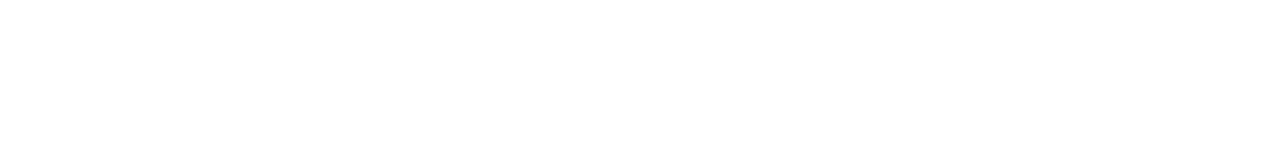
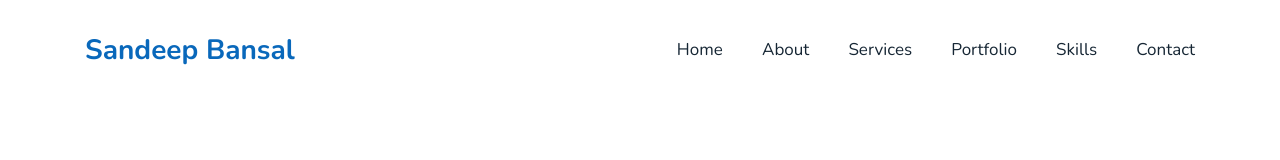
Before and after one commit to userSandeepB/my-portfolio, a plain HTML site: page index.html in a window 1280 px wide. Drawn offline with nearby package versions, Linux system fonts and the light colour scheme.

Commit message:
header added

```diff
--- a/css/style.css
+++ b/css/style.css
@@ -14,3 +14,29 @@ body {
   font-family: "Nunito", sans-serif;
   font-weight: 400;
 }
+
+/* Header */
+.header {
+  height: 100px;
+}
+.header-main {
+  height: 100px;
+  display: flex;
+  justify-content: space-between;
+  align-items: center;
+}
+.header-logo {
+  color: var(--primary-color);
+  font-size: 28px;
+  font-weight: 700;
+}
+.header-logo:hover {
+  text-decoration: none;
+}
+.header-link {
+  font-size: 17px;
+  color: var(--text-color);
+}
+.header-link:not(:last-child) {
+  margin-right: 35px;
+}
--- a/index.html
+++ b/index.html
@@ -24,5 +24,23 @@
 
     <title>Sandeep Bansal</title>
   </head>
-  <body></body>
+  <body>
+    <nav class="header">
+      <div class="container">
+        <div class="header-main">
+          <div class="header-brand">
+            <a href="index.html" class="header-logo">Sandeep Bansal</a>
+          </div>
+          <div class="header-menu">
+            <a href="index.html" class="header-link">Home</a>
+            <a href="#" class="header-link">About</a>
+            <a href="#" class="header-link">Services</a>
+            <a href="#" class="header-link">Portfolio</a>
+            <a href="#" class="header-link">Skills</a>
+            <a href="#" class="header-link">Contact</a>
+          </div>
+        </div>
+      </div>
+    </nav>
+  </body>
 </html>
```
